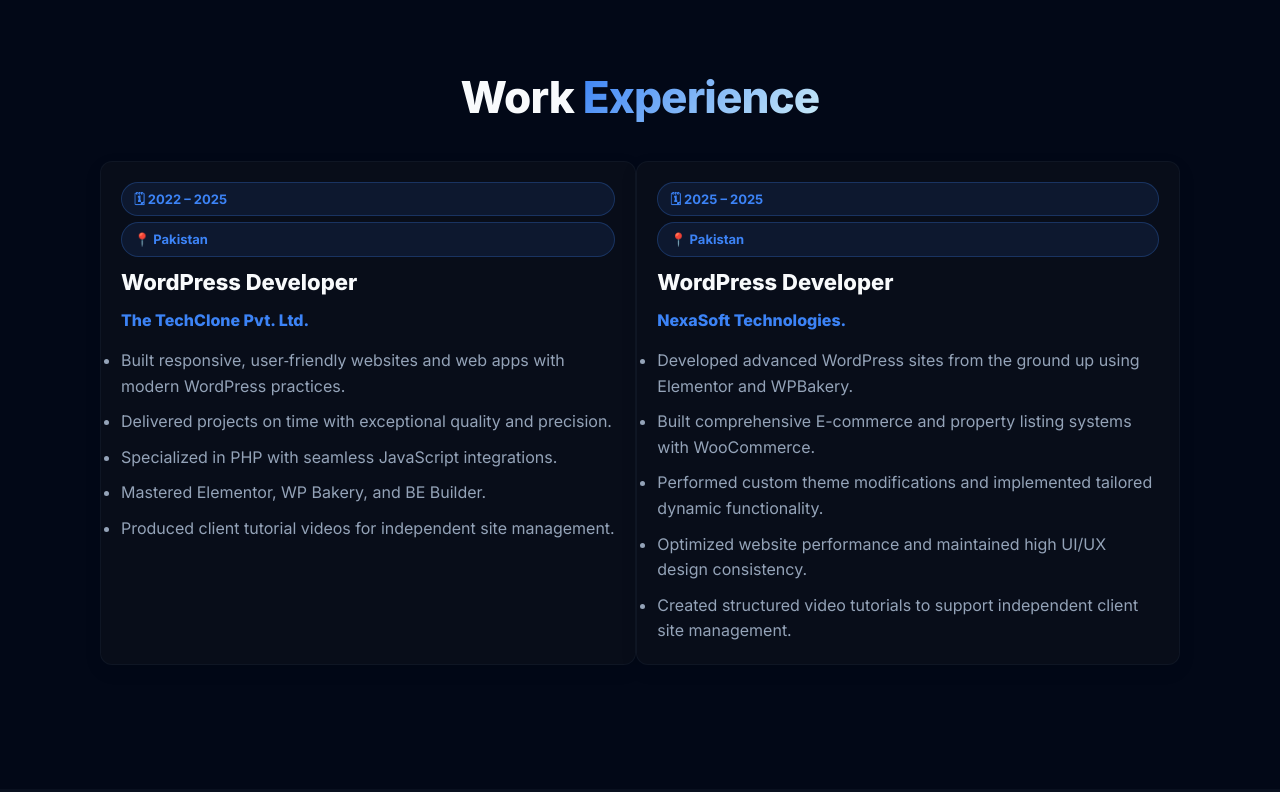
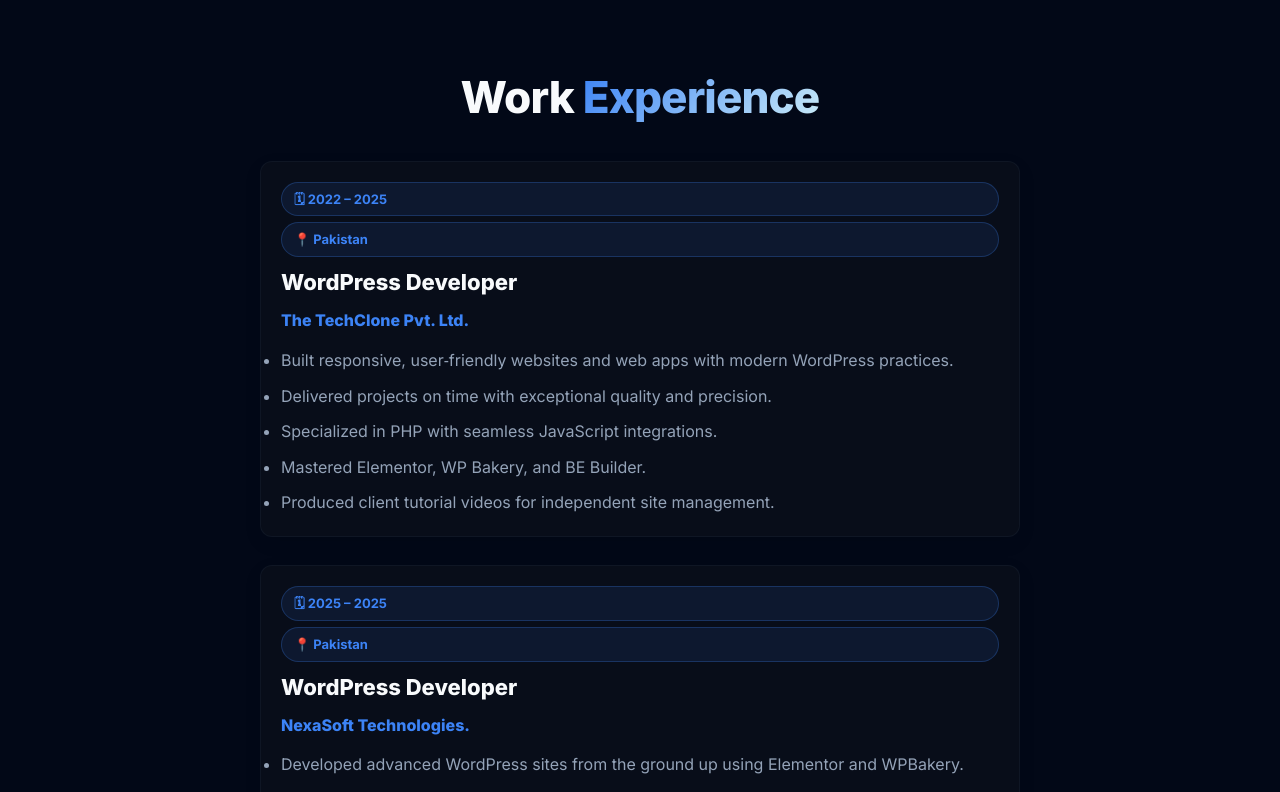
Before and after one commit to zaid009/Portfolio, a Next.js app: page / in a window 1280 px wide. Shown: the part 2620-3412 px from the top of the page. Built offline with nearby package versions, Linux system fonts and the light colour scheme.

Commit message:
Update Experience.jsx

```diff
--- a/component/Experience.jsx
+++ b/component/Experience.jsx
@@ -7,7 +7,6 @@
           <h2 className="title">Work <span className="accent">Experience</span></h2>
         </div>
         <div className="container">
-          <div className="exp-box">
           <div className="card" style={{ margin: '28px auto', maxWidth: '760px' }}>
             <div className="grid" style={{ gap: '8px' }}>
               <div className="grid" style={{ gap: '6px' }}>
@@ -42,7 +41,6 @@
               </ul>
             </div>
           </div>
-          </div>
         </div>
       </section>
   )
```
